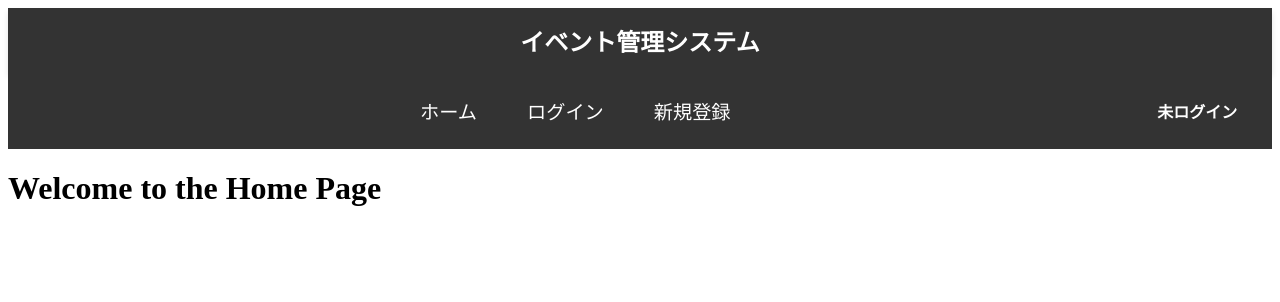
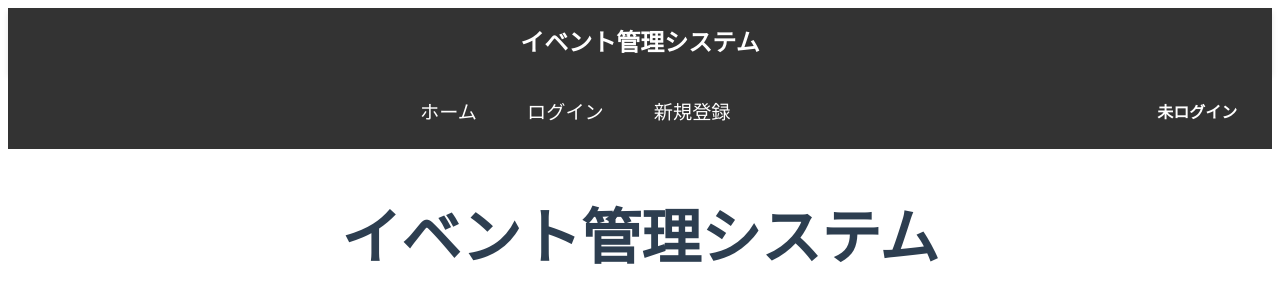
Before and after one commit to kh32n/event-system, a React (Create React App) app in the folder client/: page / in a window 1280 px wide. Shown: the top 302 px of the page. Built offline with nearby package versions, Linux system fonts and the light colour scheme.

Commit message:
CSSの調整

```diff
--- a/client/src/pages/HomePage.js
+++ b/client/src/pages/HomePage.js
@@ -1,7 +1,6 @@
 import React from 'react';
 
 function Home() {
-    return <h1>Welcome to the Home Page</h1>;
-}
+    return <h1 style={{ textAlign: 'center',fontSize:60 }}>イベント管理システム</h1>;}
 
 export default Home;
--- a/client/src/styles/EventForm.css
+++ b/client/src/styles/EventForm.css
@@ -16,7 +16,7 @@
 /* ヘッダー */
 .title {
     text-align: center;
-    font-size: 24px;
+    font-size: 2.5rem;
     margin-bottom: 20px;
     color: #333;
 }
--- a/client/src/styles/Header.css
+++ b/client/src/styles/Header.css
@@ -7,6 +7,7 @@
   }
 
   .header-title {
+    color: white;
     margin: 0; /* デフォルトの余白を削除 */
     font-size: 24px; /* フォントサイズを設定 */
     font-weight: bold; /* フォントを太字に設定 */
--- a/client/src/styles/UserProfile.css
+++ b/client/src/styles/UserProfile.css
@@ -6,10 +6,17 @@
     border-radius: 8px;
     box-shadow: 0 4px 8px rgba(0, 0, 0, 0.1);
 }
-
+h1 {
+    text-align: center;
+    font-size: 2.5rem;
+    color: #2d3e50;
+    margin-bottom: 20px;
+}
 .profile-header {
     text-align: center;
     margin-bottom: 30px;
+    font-size: 2.5rem;
+    color: #2d3e50;
 }
 
 .profile-image {
```
